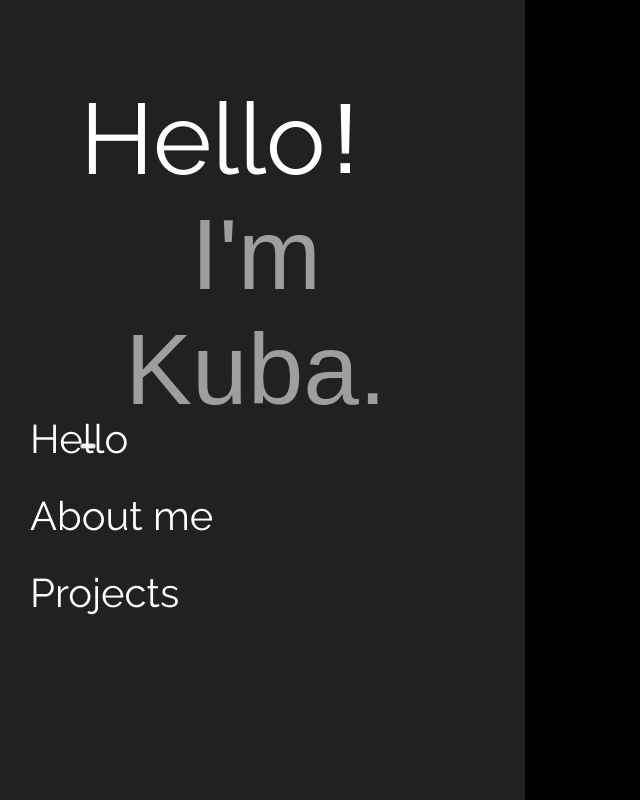
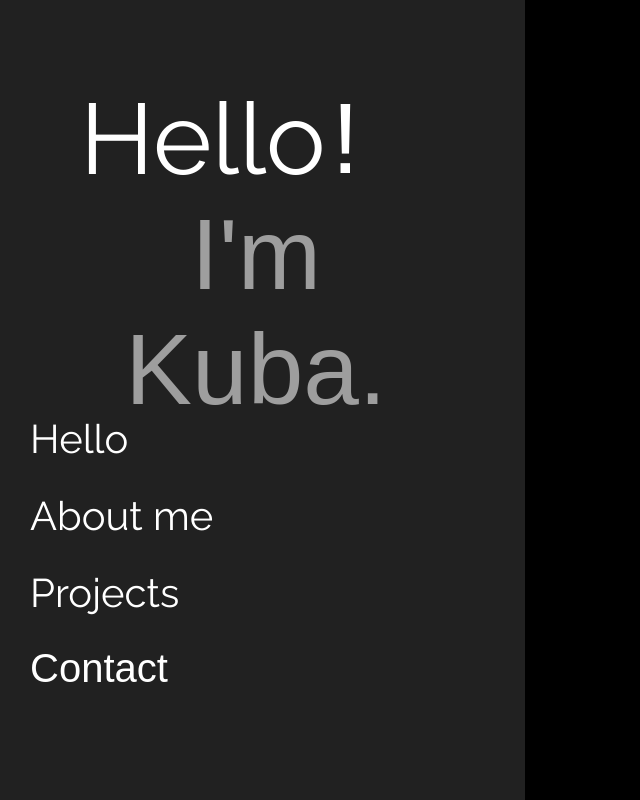
Before and after one commit to jakubLabendowicz/jakubLabendowicz.github.io, a plain HTML site: page index.html in a window 1280 px wide. Shown: the whole page, without its empty margins (0-640 px from the left). Drawn offline with Linux system fonts and the light colour scheme.

Commit message:
contact panel

```diff
--- a/contactPanel.js
+++ b/contactPanel.js
@@ -6,16 +6,16 @@ function contactPanel() {
 
   if(contactPanelBg.style.visibility == "hidden") {
     contactPanelBg.style.visibility = "visible";
-    contactPanelBg.style.animation = "openContactPanelBgAnimation 3s 1";
+    contactPanelBg.style.animation = "openContactPanelBgAnimation 4s 1";
     setTimeout(function() {
       contactPanel.style.visibility = "visible";
-    }, 3000);
+    }, 4000);
   }
   else {
     contactPanel.style.visibility = "hidden";
-    contactPanelBg.style.animation = "closeContactPanelBgAnimation 3s 1";
+    contactPanelBg.style.animation = "closeContactPanelBgAnimation 4s 1";
     setTimeout(function() {
       contactPanelBg.style.visibility = "hidden"
-    }, 3000);
+    }, 4000);
   }
 }
--- a/index.html
+++ b/index.html
@@ -18,11 +18,11 @@
               <button class="panelTitleWord" id="exclamationMark" type="button" name="button" onclick="showWorld()">!</button>
             </div>
             <button class="panelSubtitle" onclick="changeColor()">I'm Kuba.</button>
-            <button type="button" name="button" onclick="contactPanel()"></button>
             <div class="panelBar">
               <div class="panelBarButton"><a href="index.html" class="panelBarButtonLink">Hello</a></div>
               <div class="panelBarButton"><a href="me.html" class="panelBarButtonLink">About me</a></div>
               <div class="panelBarButton"><a href="projects.html" class="panelBarButtonLink">Projects</a></div>
+              <div class="panelBarButton"><button type="button" name="button" class="panelBarButtonLink" onclick="contactPanel()" id="contactPanelButton">Contact</button></div>
             </div>
           </div>
         </div>
@@ -36,7 +36,7 @@
       </main>
       <div class="contactPanelBg" id="contactPanelBg" style="visibility: hidden">
         <div class="contactPanel" id="contactPanel" style="visibility: hidden">
-          .
+
         </div>
       </div>
     </div>
--- a/style.css
+++ b/style.css
@@ -158,6 +158,15 @@ body{
   padding-left: 10px;
 }
 
+#contactPanelButton {
+  background-color: var(--secondColor);
+  border-style: none;
+}
+
+#contactPanelButton:focus {
+  outline-style: none;
+}
+
 .moduleBg{
   position: fixed;
   top: 0px;
```
Also changed, not shown: me.html (+8 -4 lines), projects.html (+8 -1 lines).
